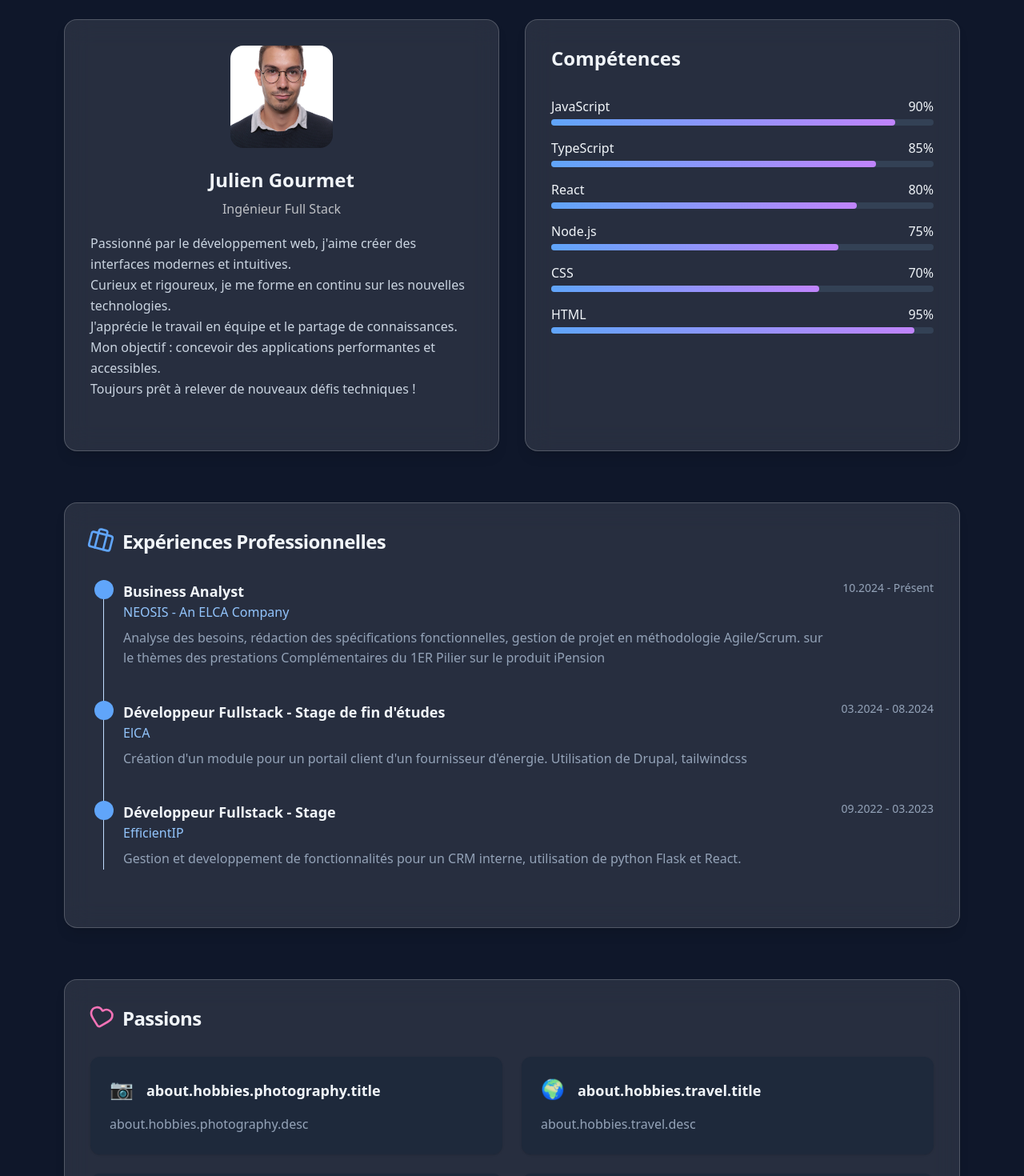
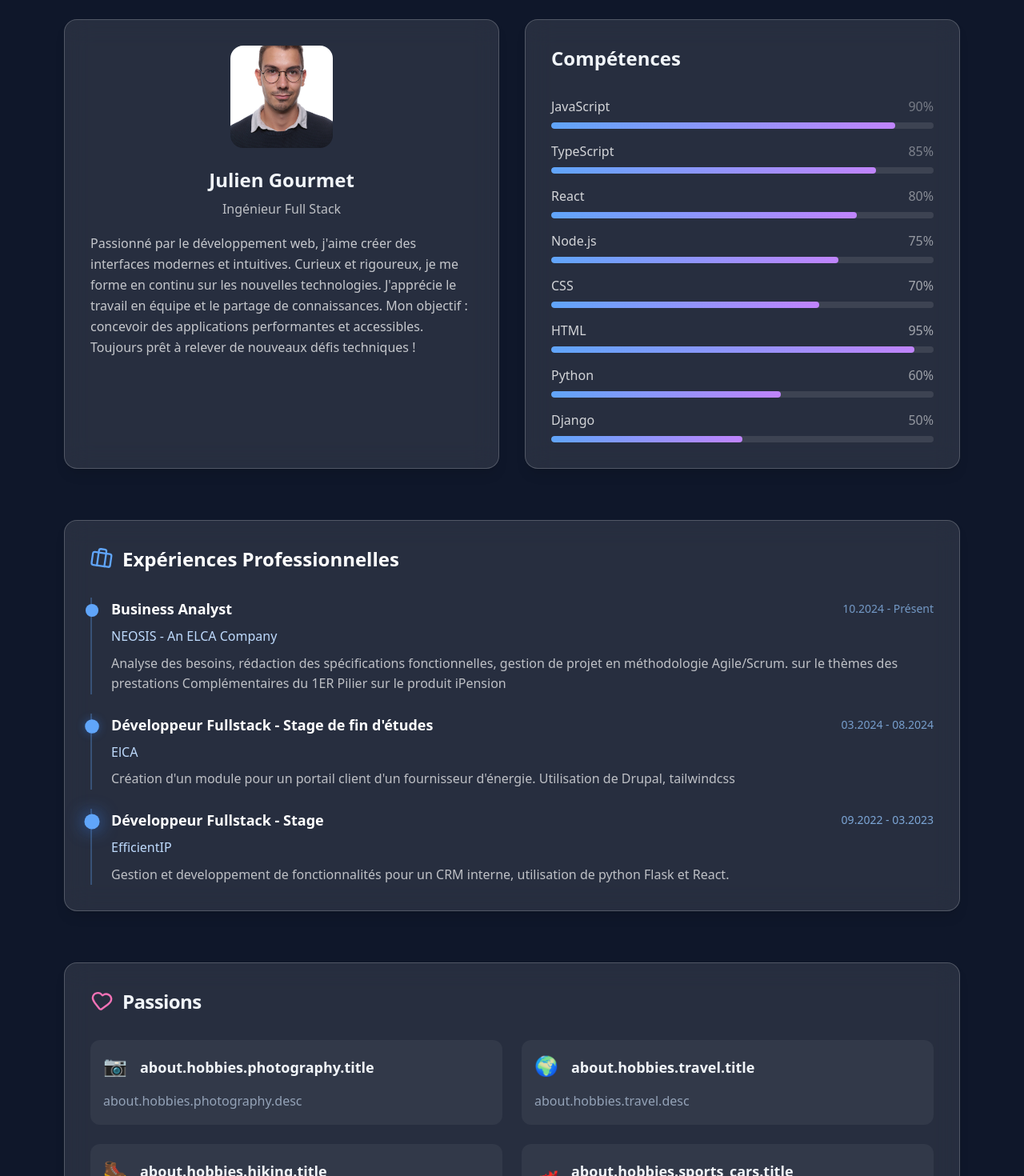
Before and after one commit to jubbakka/portfolio, a React (Vite) app in the folder front/: page /about in a window 1280 px wide. Shown: the part 260-1730 px from the top of the page at 80% size. Built offline with nearby package versions, Linux system fonts and the light colour scheme.

Commit message:
feat(about): add motions on all components

```diff
--- a/front/src/pages/About.tsx
+++ b/front/src/pages/About.tsx
@@ -14,7 +14,11 @@ const skills = [
     {name: "React", level: 80},
     {name: "Node.js", level: 75},
     {name: "CSS", level: 70},
-    {name: "HTML", level: 95}
+    {name: "HTML", level: 95},
+    {name: "Python", level: 60},
+    {name: "Django", level: 50},
+
+
 ];
 
 const hobbies = [
@@ -86,14 +90,19 @@ export default function About() {
                                 <p className="text-white/70 text-center mb-4">
                                     Ingénieur Full Stack
                                 </p>
-                                <p className="text-slate-300 mb-8 leading-relaxed">
+                                <motion.p
+                                    className="text-white/80 leading-relaxed"
+                                    animate={{opacity: [0.8, 1, 0.8]}}
+                                    transition={{repeat: Infinity, duration: 4, delay: 1}}
+
+                                >
                                     Passionné par le développement web, j'aime créer des interfaces modernes et
-                                    intuitives.<br/>
-                                    Curieux et rigoureux, je me forme en continu sur les nouvelles technologies.<br/>
-                                    J'apprécie le travail en équipe et le partage de connaissances.<br/>
-                                    Mon objectif : concevoir des applications performantes et accessibles.<br/>
+                                    intuitives.
+                                    Curieux et rigoureux, je me forme en continu sur les nouvelles technologies.
+                                    J'apprécie le travail en équipe et le partage de connaissances.
+                                    Mon objectif : concevoir des applications performantes et accessibles.
                                     Toujours prêt à relever de nouveaux défis techniques !
-                                </p>
+                                </motion.p>
                             </GlassCard>
                         </FadeInSection>
                         <FadeInSection direction="right" delay={0.3}>
@@ -103,19 +112,37 @@ export default function About() {
                                     Compétences
                                 </h3>
                                 <div className="space-y-4">
-                                    {skills.map((skill) => (
-                                        <div key={skill.name}>
-                                            <div className="flex justify-between mb-1">
-                                                <span>{skill.name}</span>
-                                                <span>{skill.level}%</span>
+                                    {skills.map((skill, index) => (
+                                        <motion.div
+                                            key={skill.name}
+                                            initial={{opacity: 0, x: 20}}
+                                            whileInView={{opacity: 1, x: 0}}
+                                            viewport={{once: true}}
+                                            transition={{delay: index * 0.1 + 0.5}}
+                                        >
+                                            <div className="flex justify-between mb-2">
+                                                <span className="text-white/80">{skill.name}</span>
+                                                <motion.span
+                                                    className="text-white/60"
+                                                    animate={{opacity: [0.6, 1, 0.6]}}
+                                                    transition={{repeat: Infinity, duration: 2, delay: index * 0.2}}
+                                                >{skill.level}%
+                                                </motion.span>
                                             </div>
-                                            <div className="w-full bg-slate-700 rounded-full h-2">
-                                                <div
+                                            <div className="bg-white/10 rounded-full h-2 overflow-hidden">
+                                                <motion.div
                                                     className="bg-gradient-to-r from-blue-400 to-purple-400 h-2 rounded-full"
-                                                    style={{width: `${skill.level}%`}}
+                                                    initial={{width: 0}}
+                                                    whileInView={{width: `${skill.level}%`}}
+                                                    viewport={{once: true}}
+                                                    transition={{
+                                                        duration: 1.5,
+                                                        delay: index * 0.1 + 0.5,
+                                                        type: "spring"
+                                                    }}
                                                 />
                                             </div>
-                                        </div>
+                                        </motion.div>
                                     ))}
                                 </div>
 
@@ -124,37 +151,62 @@ export default function About() {
                     </div>
                     <FadeInSection direction="up" delay={0.5} className="mb-16">
                         <GlassCard className="mb-16 p-8">
-                            <div className="flex items-center mb-8">
+                            <motion.div
+                                className="flex items-center mb-8"
+                                whileHover={{x: 5}}
+                                transition={{type: "spring", stiffness: 300}}>
                                 <motion.div
-                                    animate={{
-                                        scale: [1, 1.2, 1],
-                                        rotate: [0, 15, -15, 0]
-                                    }}
-                                    transition={{repeat: Infinity, duration: 3, delay: 2}}
+                                    animate={{rotate: [0, 10, -10, 0]}}
+                                    transition={{repeat: Infinity, duration: 4, delay: 1}}
                                 >
                                     <BriefcaseIcon className="w-7 h-7 text-blue-400 mr-3"/>
+
                                 </motion.div>
-                                <h3 className="text-2xl font-bold tracking-tight font-sans">Expériences
+                                <h3 className="text-2xl font-bold text-white">Expériences
                                     Professionnelles</h3>
+                            </motion.div>
+
+                            <div className="space-y-6">
+                                {experiences.map((exp, index) => (
+                                    <motion.div
+                                        key={index}
+                                        initial={{opacity: 0, x: -30}}
+                                        whileInView={{opacity: 1, x: 0}}
+                                        viewport={{once: true}}
+                                        transition={{duration: 0.6, delay: index * 0.15}}
+                                        className="border-l-2 border-blue-400/30 pl-6 relative group"
+                                        whileHover={{x: 10, scale: 1.02}}
+                                    >
+                                        <motion.div
+                                            className="absolute -left-2 top-2 w-4 h-4 bg-blue-400 rounded-full"
+                                            animate={{
+                                                scale: [1, 1.2, 1],
+                                                boxShadow: [
+                                                    "0 0 0px rgba(59, 130, 246, 0)",
+                                                    "0 0 20px rgba(59, 130, 246, 0.8)",
+                                                    "0 0 0px rgba(59, 130, 246, 0)",
+                                                ]
+                                            }}
+                                            transition={{repeat: Infinity, duration: 2, delay: index * 0.5 + 2}}
+                                        />
+                                        <div
+                                            className="flex flex-col md:flex-row md:items-center md:justify-between mb-2">
+                                            <h4 className="text-lg font-semibold text-white group-hover:text-blue-300 transition-colors">
+                                                {exp.title}
+                                            </h4>
+                                            <motion.span
+                                                className="text-blue-300 text-sm"
+                                                animate={{opacity: [0.7, 1, 0.7]}}
+                                                transition={{repeat: Infinity, duration: 3, delay: index * 0.3}}
+                                            >
+                                                {exp.date}
+                                            </motion.span>
+                                        </div>
+                                        <p className="text-blue-200 font-medium mb-2">{exp.company}</p>
+                                        <p className="text-white/70">{exp.description}</p>
+                                    </motion.div>
+                                ))}
                             </div>
-                            <ol className="relative border-l border-blue-200 ml-4">
-                                {experiences.map((exp) => (
-                                    <li key={exp.title} className="mb-10 ml-6">
-                                    <span
-                                        className="absolute -left-3 flex items-center justify-center w-6 h-6 bg-blue-400 rounded-full"/>
-                                        <div className="flex justify-between items-start">
-                                            <div>
-                                                <h4 className="text-lg font-semibold font-sans">{exp.title}</h4>
-                                                <span
-                                                    className="text-blue-300 font-medium font-sans">{exp.company}</span>
-                                                <p className="text-slate-400 mt-2 font-sans">{exp.description}</p>
-                                            </div>
-                                            <span
-                                                className="text-sm text-slate-400 min-w-max ml-4 font-sans">{exp.date}</span>
-                                        </div>
-                                    </li>
-                                ))}
-                            </ol>
                         </GlassCard>
                     </FadeInSection>
 
@@ -162,21 +214,32 @@ export default function About() {
                         <GlassCard className="mb-16 p-8">
                             <div className="flex items-center mb-8">
                                 <motion.div
-                                    animate={{
-                                        scale: [1, 1.2, 1],
-                                        rotate: [0, 15, -15, 0]
-                                    }}
-                                    transition={{repeat: Infinity, duration: 3, delay: 2}}
+                                    animate={{rotate: [0, 10, -10, 0]}}
+                                    transition={{repeat: Infinity, duration: 4, delay: 1}}
                                 >
                                     <Heart className="w-7 h-7 text-pink-400 mr-3"/>
                                 </motion.div>
                                 <h3 className="text-2xl font-bold tracking-tight font-sans">Passions</h3>
                             </div>
                             <div className="grid grid-cols-1 sm:grid-cols-2 gap-6">
-                                {hobbies.map((hobby) => (
-                                    <div
+                                {hobbies.map((hobby, index) => (
+                                    <motion.div
                                         key={hobby.key}
-                                        className="bg-slate-800 rounded-xl p-6 shadow flex flex-col items-start"
+                                        initial={{opacity: 0, scale: 0.8, rotateY: -90}}
+                                        whileInView={{opacity: 1, scale: 1, rotateY: 0}}
+                                        viewport={{once: true}}
+                                        whileHover={{
+                                            scale: 1.05,
+                                            rotateY: 5,
+                                            boxShadow: "0 20px 40px rgba(255,255,255,0.1)"
+                                        }}
+                                        transition={{
+                                            duration: 0.6,
+                                            delay: index * 0.15,
+                                            type: "spring",
+                                            stiffness: 100
+                                        }}
+                                        className="bg-white/5 rounded-xl p-4 hover:bg-white/10 transition-all duration-300 cursor-pointer"
                                     >
                                         <div className={"flex items-center mb-2 space-x-4"}>
                                             <span className="text-2xl mb-2">{hobby.emoji}</span>
@@ -187,7 +250,7 @@ export default function About() {
                                         <p className="text-slate-400">
                                             {t(`about.hobbies.${hobby.key}.desc`)}
                                         </p>
-                                    </div>
+                                    </motion.div>
                                 ))}
                             </div>
                         </GlassCard>
```
